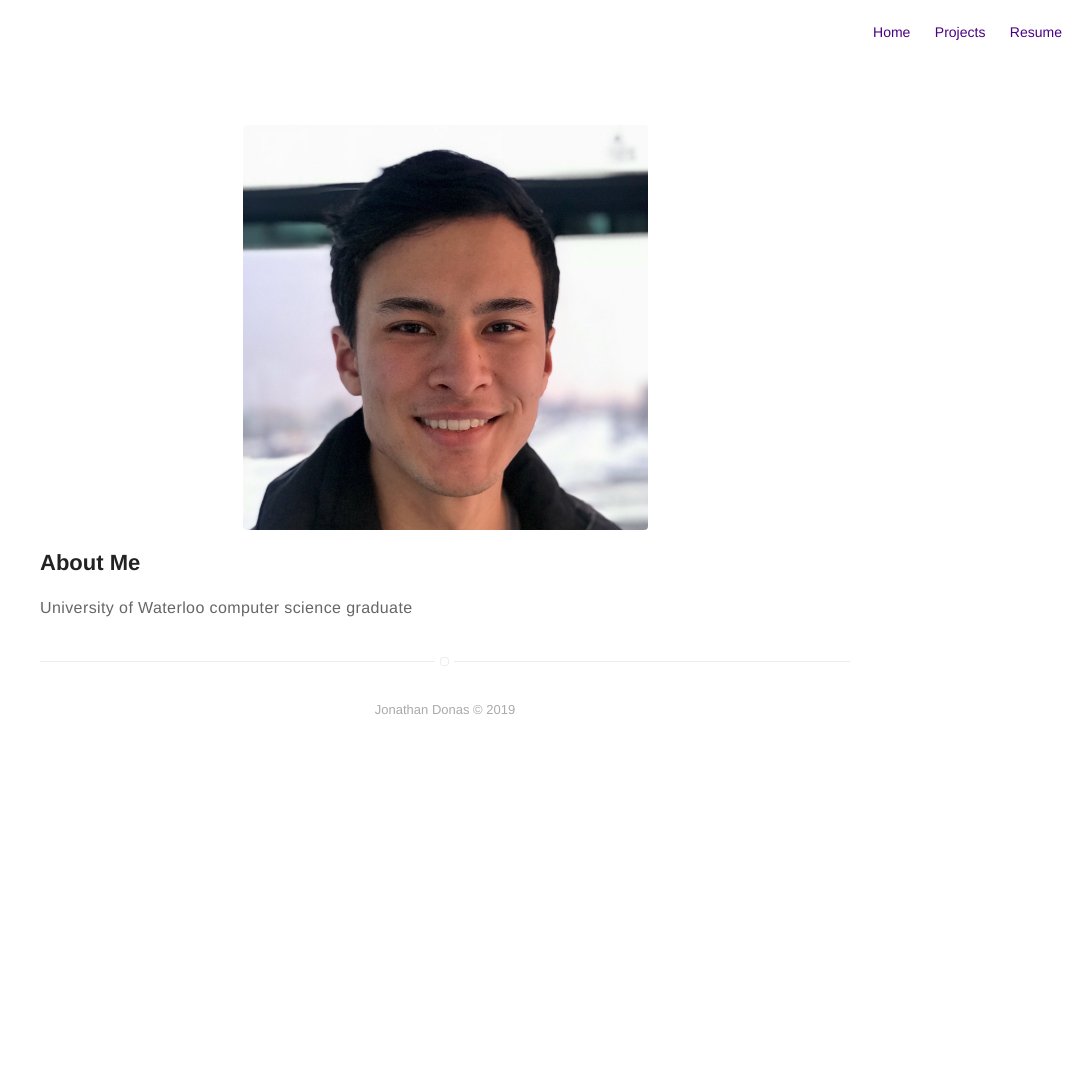
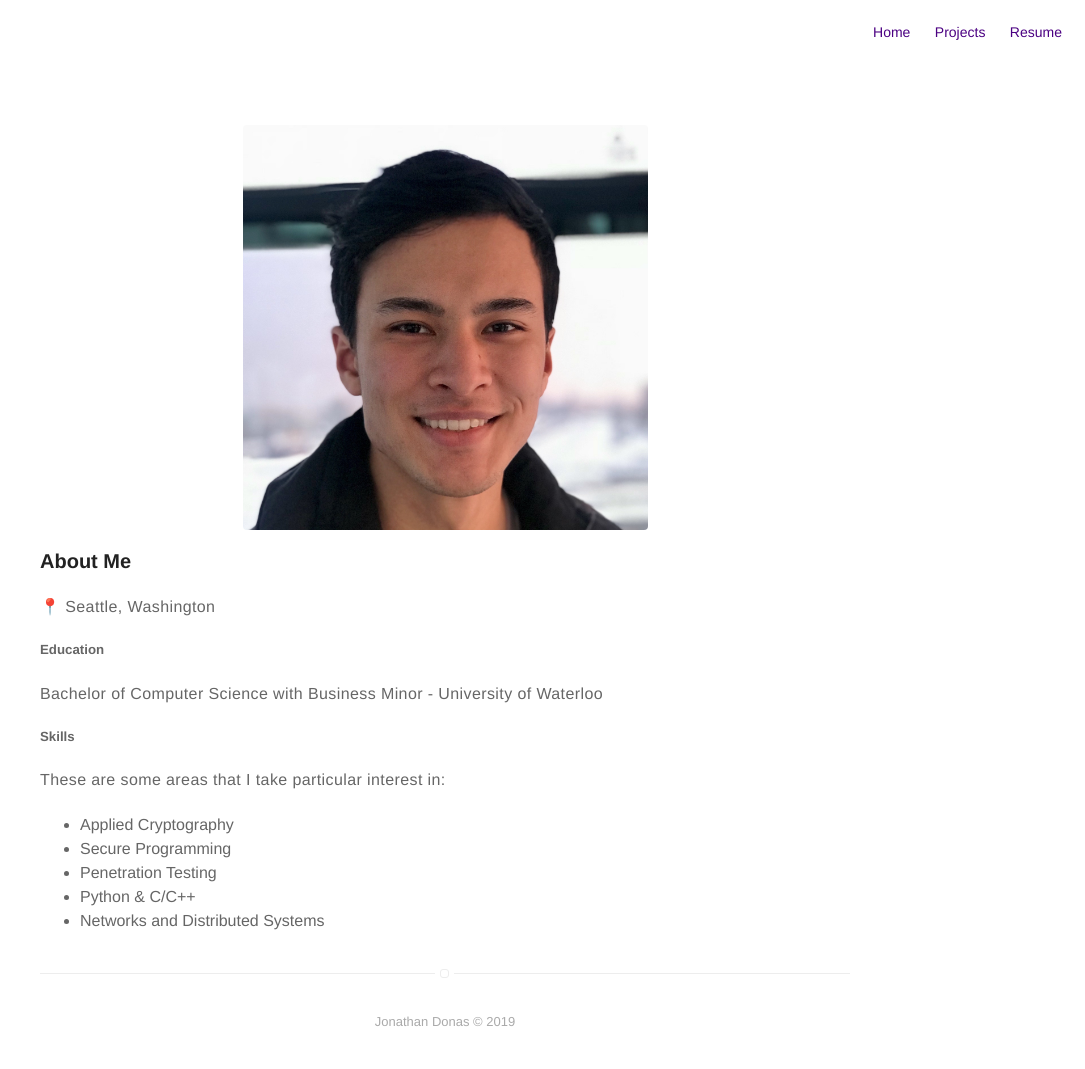
Before and after one commit to jondonas/jondonas.github.io, a Jekyll site: the page built from about.md, in a window 1280 px wide. Shown: the whole page, without its empty margins (195-1280 px from the left). Built offline with Jekyll 4.4.1, drawn with Linux system fonts in a browser that asks for light colours; emoji names are drawn with the system emoji font; before the commit the page ends 900 px from its top, so only the background shows below that.

Commit message:
Update about me

````diff
--- a/_posts/2005-01-01-linux-exploit-suggester.markdown
+++ b/_posts/2005-01-01-linux-exploit-suggester.markdown
@@ -15,7 +15,7 @@ externalLink: false
 
 My most popular Github project, Linux Exploit Suggester 2 is a tool to quickly enumerate privilege escalation vulnerabilities on Linux systems. It's great for real world and exam (OSCP!) environments.
 
-Here is some sample output:
+Check out github for usage instructions. Here is some sample output:
 
 ```
 $ ./linux-exploit-suggester.pl
--- a/about.md
+++ b/about.md
@@ -4,6 +4,20 @@ layout: page
 ---
 ![Profile Image]({{ site.url }}/{{ site.picture }})
 
-<h2>About Me</h2>
+### About Me
 
-University of Waterloo computer science graduate
+:round_pushpin: Seattle, Washington
+
+<!--- ##### Work
+Software Engineer @ AWS Cryptography --->
+
+##### Education
+Bachelor of Computer Science with Business Minor - University of Waterloo
+
+##### Skills
+These are some areas that I take particular interest in:
+- Applied Cryptography
+- Secure Programming
+- Penetration Testing
+- Python & C/C++
+- Networks and Distributed Systems
````
